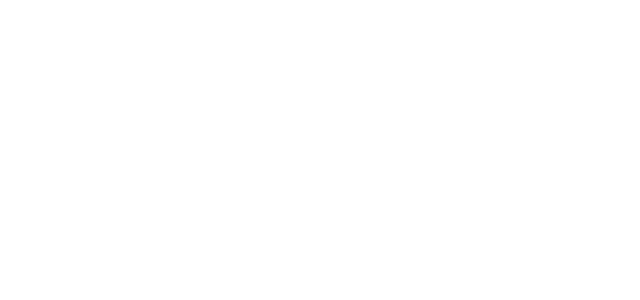
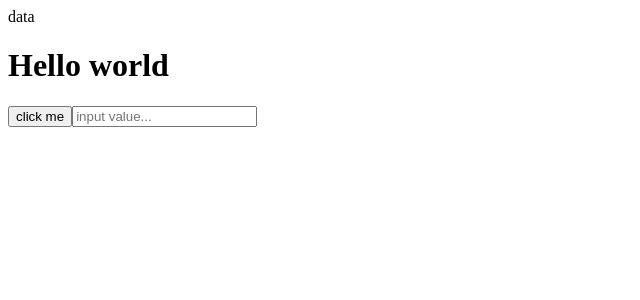
Before and after one commit to vladimirkononovich-main/learn-react-testing-library, a React (Create React App) app: page / in a window 1280 px wide. Shown: the top 300 px of the page, without its empty margins (0-640 px from the left). Built offline with nearby package versions, Linux system fonts and the light colour scheme.

Commit message:
Add tests

```diff
--- a/package.json
+++ b/package.json
@@ -14,7 +14,7 @@
   "scripts": {
     "start": "react-scripts start",
     "build": "react-scripts build",
-    "test": "react-scripts test",
+    "test": "react-scripts test --watchAll --testMatch **/src/**/*.test.js",
     "eject": "react-scripts eject"
   },
   "eslintConfig": {
--- a/src/App.js
+++ b/src/App.js
@@ -1,5 +1,25 @@
+import { useEffect, useState } from "react";
+
 function App() {
-  return <div className="App"></div>;
+  const [data, setData] = useState(null);
+  const [toggle, setToggle] = useState(false);
+
+ const onClick = () => setToggle(prev => !prev)
+
+  useEffect(() => {
+    setTimeout(() => {
+      setData({});
+    }, 100);
+  }, []);
+  return (
+    <div className="App">
+      {toggle && <div data-testid="toggle-elem">toggle</div>}
+      {data && <div>data</div>}
+      <h1>Hello world</h1>
+      <button data-testid="toggle-btn" onClick={onClick}>click me</button>
+      <input type="text" placeholder="input value..." />
+    </div>
+  );
 }
 
 export default App;
```
Also changed, not shown: 2 other files (tests, documents, lock files or other folders).
